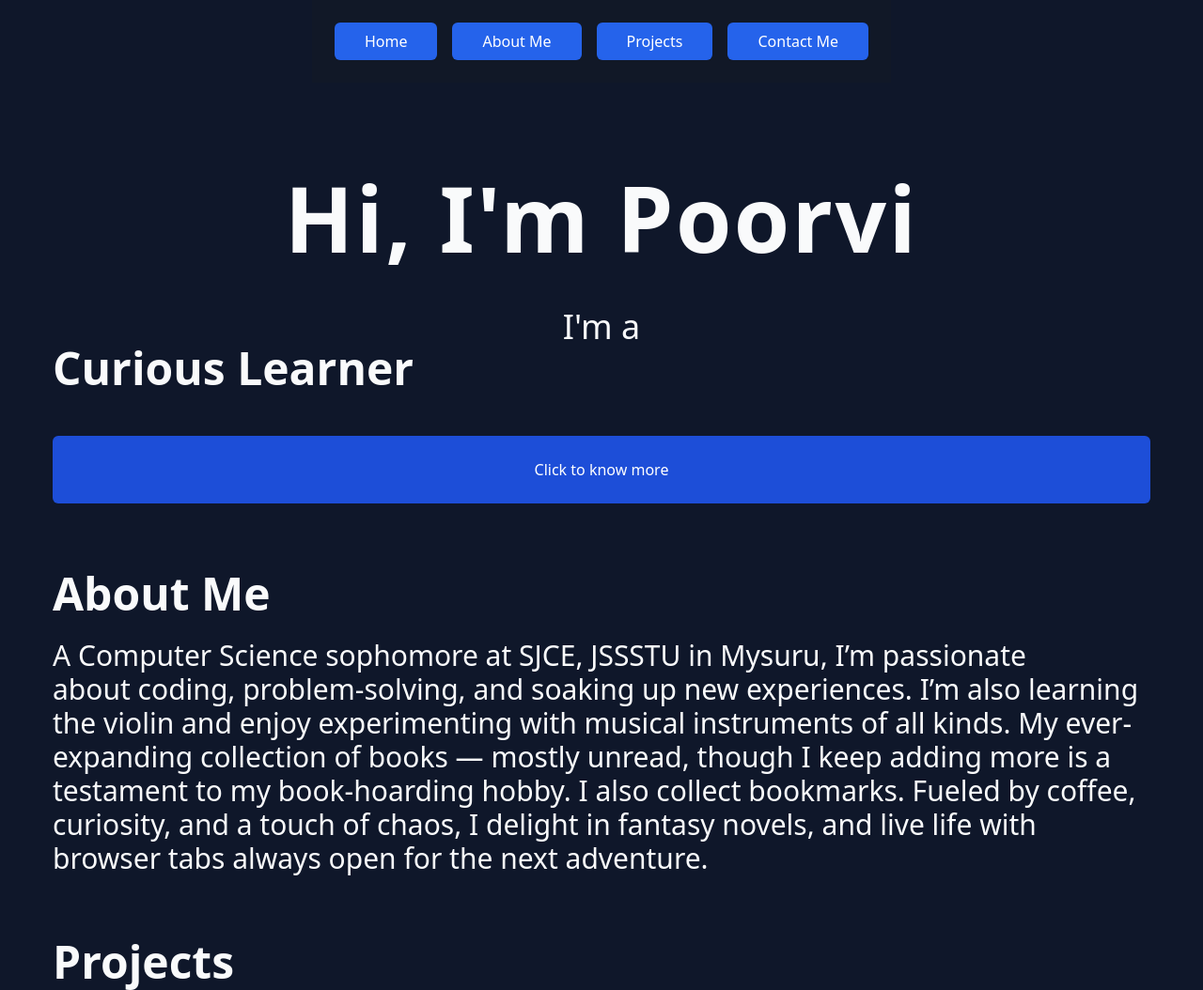
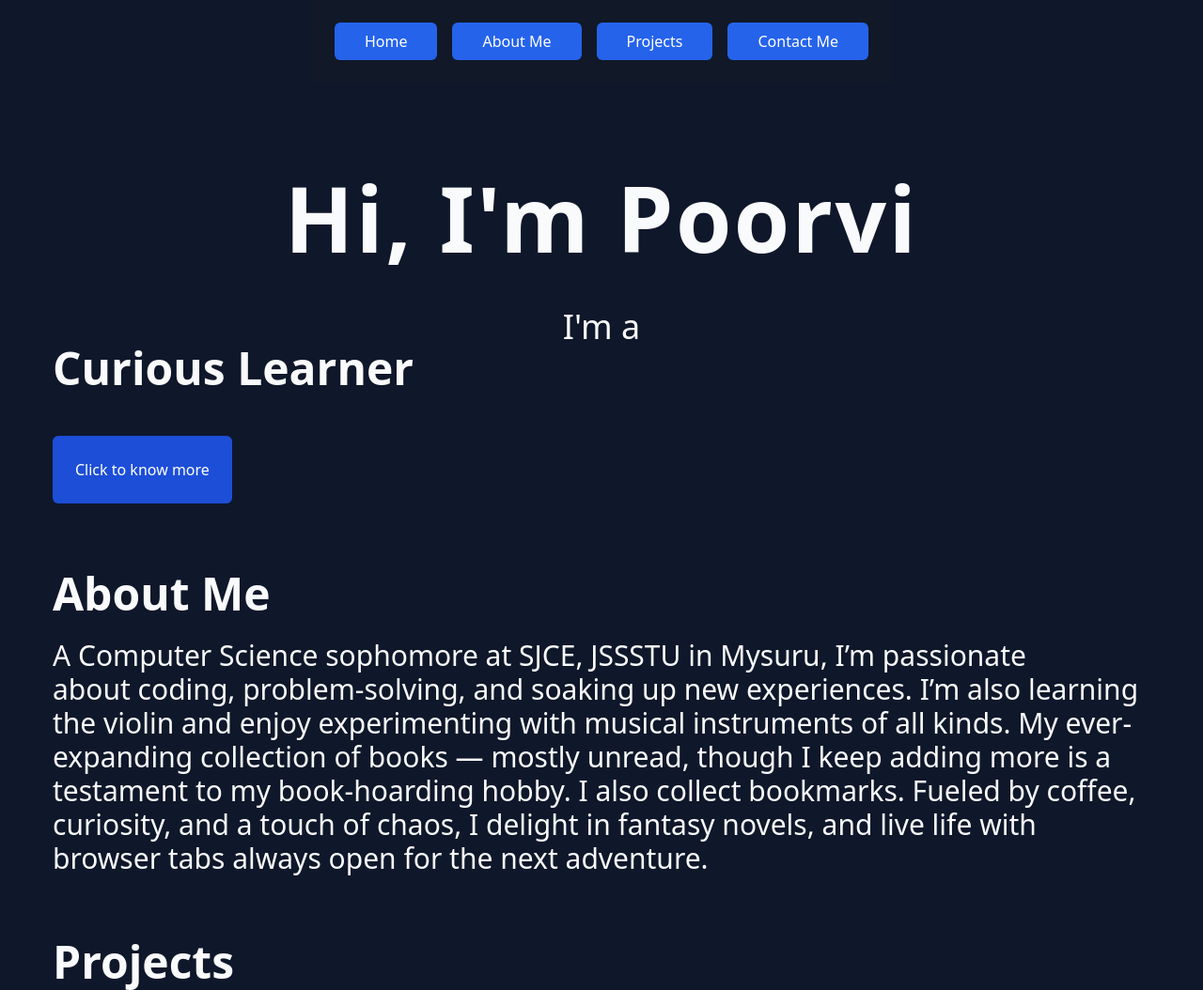
Before and after one commit to Poorvi-M/Portfolio_Trial_1, a plain HTML site: page index.html in a window 1280 px wide. Shown: the top 1054 px of the page at 94% size. Drawn offline with nearby package versions, Linux system fonts and the light colour scheme.

Commit message:
Update index.html

```diff
--- a/index.html
+++ b/index.html
@@ -30,7 +30,7 @@
 </h2>
 <br><br>
     <div class="px-14">
-        <a class="bg-blue-700 hover:bg-blue-500 text-white px-4 py-4 rounded-md inline-block flex justify-center" href="#about" >Click to know more</a>
+        <a class="bg-blue-700 hover:bg-blue-500 text-white px-4 py-4 rounded-md inline-block " href="#about" >Click to know more</a>
     </div>
 </div>
 <br><br><br>
```
